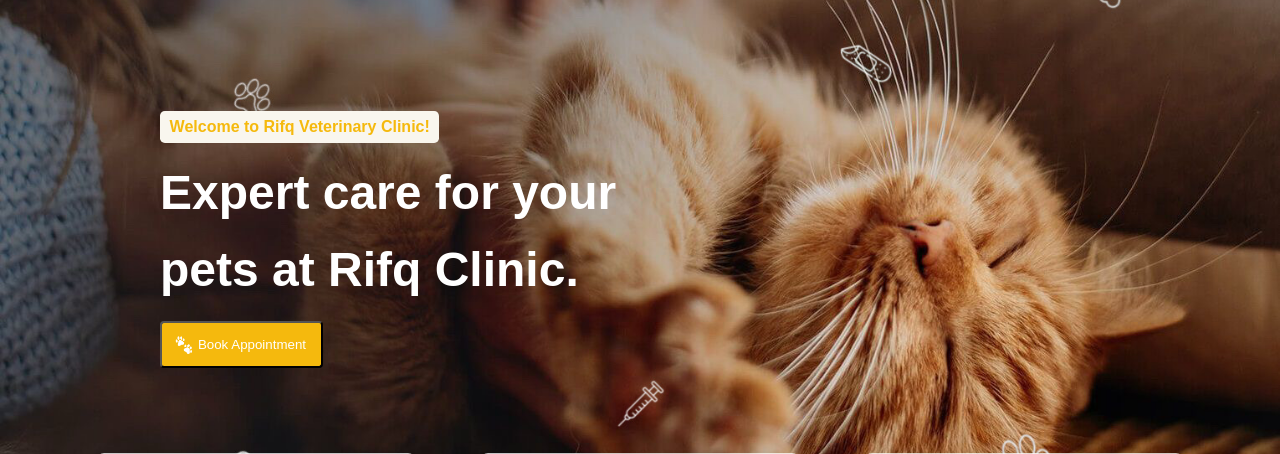
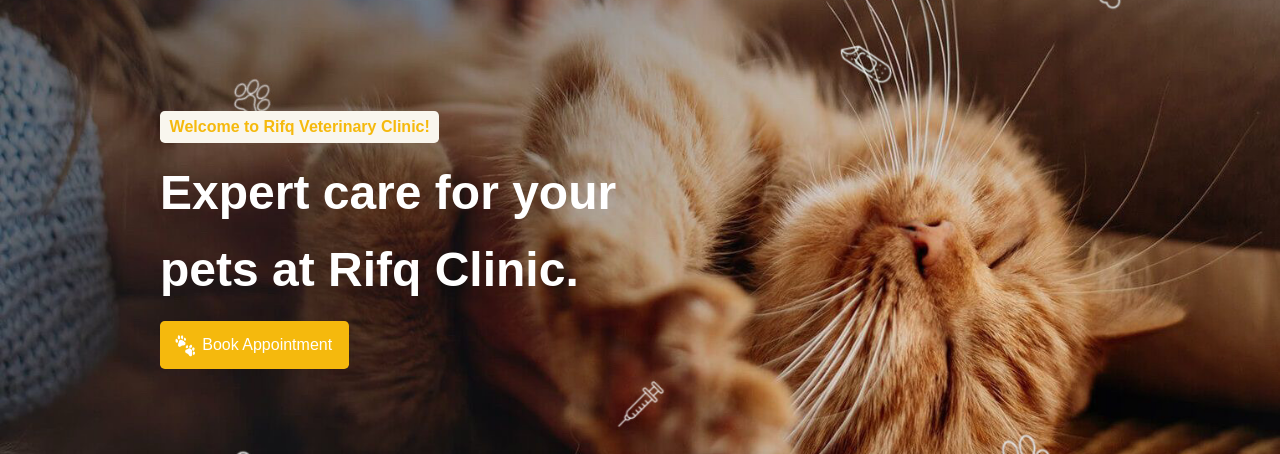
Before and after one commit to lameessa/WebProject, a PHP site: page /html/index.html in a window 1280 px wide. Shown: the part 65-519 px from the top of the page. Run offline with PHP 8.4, Linux system fonts and the light colour scheme.

Commit message:
final edits

```diff
--- a/css/indexStyle.css
+++ b/css/indexStyle.css
@@ -23,22 +23,23 @@
   text-align: center;
 }
 
-.welcome-here button  {
+.welcome-here #appointment-button  {
 	display:flex;
 	justify-content:center;
 	align-items:center;
 	background-color:#f5b90d;
 	color:#fff;
-	width: 12.2em;
-	height: 3.5em;
+	width: 11.8em;
+	height: 3em;
 	border-radius:0.3em;
 	transition: transform 0.3s ease;
 	padding-right:0.4em;
+	text-decoration:none;
 }
-.welcome-here button:hover{
+.welcome-here #appointment-button:hover{
 	transform: scale(1.1);
 }
-.welcome-here button img {
+.welcome-here #appointment-button img {
 	height:2em;
 	width:2em;
 }
--- a/html/index.html
+++ b/html/index.html
@@ -31,7 +31,7 @@
 					<p>Welcome to Rifq Veterinary Clinic! </p>
 				</div>
 					<h2>Expert care for your <br> pets at <span>Rifq Clinic.</span></h2>
-					<button id="appointment-button"><img src="../images/home-book-paw.png" alt="paws">Book Appointment</button>
+					<a href="#login-section" id="appointment-button"><img src="../images/home-book-paw.png" alt="paws">Book Appointment</a>
 
 
 			</div>
@@ -84,7 +84,7 @@
 		<!--list-topics end-->
 
 		<!--Log in split start-->
-		<section class="split-section">
+		<section class="split-section" id="login-section">
 			<!-- Left Half: Image -->
 			<div class="left-half">
 				<img src="../images/home-dog.png" alt="Dog">
--- a/js/index.js
+++ b/js/index.js
@@ -6,10 +6,6 @@
 				window.location.href = "LoginPage.html";
 			});
 
-			// Redirect when "Book Appointment" button is clicked
-			document.getElementById("appointment-button").addEventListener("click", () => {
-				window.location.href = "Appointment.html";
-			});
 
 			// Redirect when "Login" button is clicked in the split-section
 			const loginButton = document.querySelector(".login-button");
```
